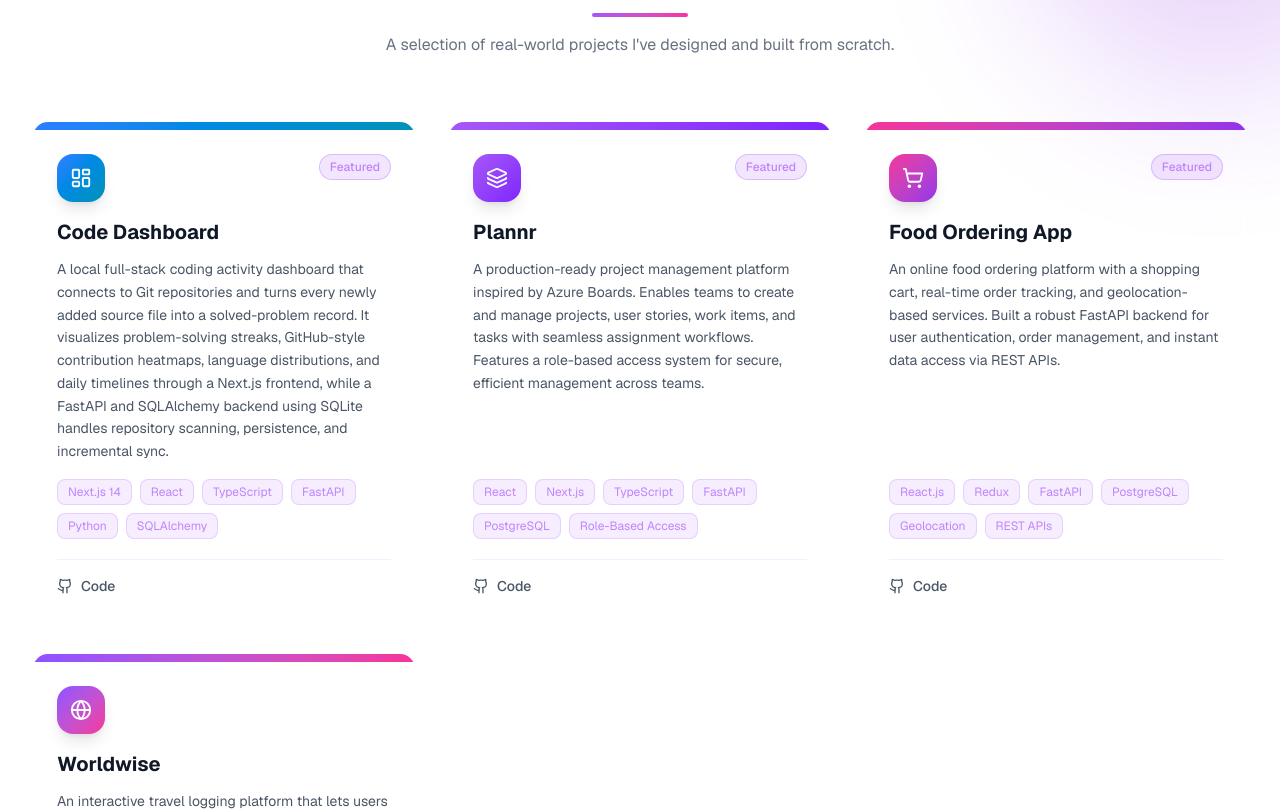
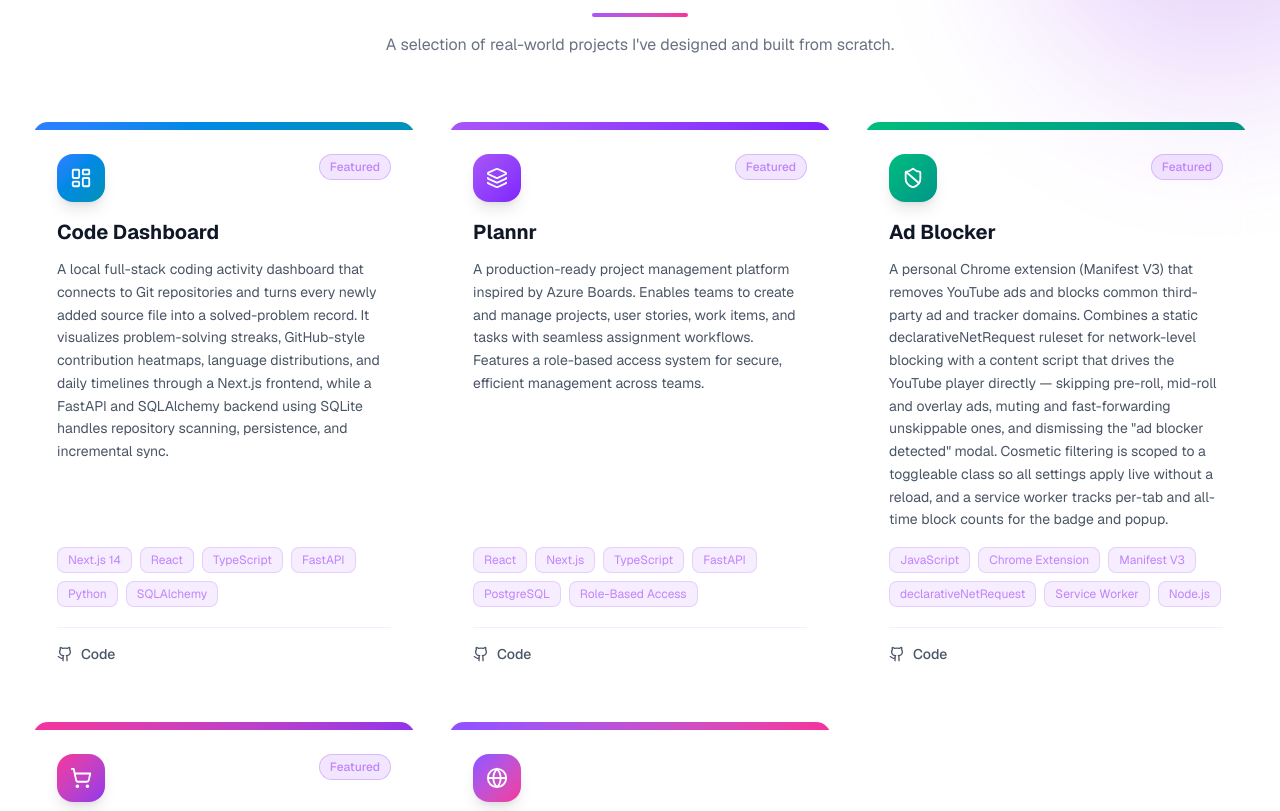
Before and after one commit to rajesh-rk-1202/rajesh-frontend, a Next.js app: page / in a window 1280 px wide. Shown: the part 2855-3666 px from the top of the page. Built offline with nearby package versions, Linux system fonts and the light colour scheme; no server answers; the database is empty.

Commit message:
added a new project

```diff
--- a/src/components/sections/Projects.tsx
+++ b/src/components/sections/Projects.tsx
@@ -9,6 +9,7 @@ import {
   ShoppingCart,
   Globe,
   LayoutDashboard,
+  ShieldBan,
 } from 'lucide-react';
 
 const projects = [
@@ -52,6 +53,25 @@ const projects = [
   },
   {
     id: 3,
+    title: 'Ad Blocker',
+    description:
+      'A personal Chrome extension (Manifest V3) that removes YouTube ads and blocks common third-party ad and tracker domains. Combines a static declarativeNetRequest ruleset for network-level blocking with a content script that drives the YouTube player directly — skipping pre-roll, mid-roll and overlay ads, muting and fast-forwarding unskippable ones, and dismissing the "ad blocker detected" modal. Cosmetic filtering is scoped to a toggleable class so all settings apply live without a reload, and a service worker tracks per-tab and all-time block counts for the badge and popup.',
+    tags: [
+      'JavaScript',
+      'Chrome Extension',
+      'Manifest V3',
+      'declarativeNetRequest',
+      'Service Worker',
+      'Node.js',
+    ],
+    icon: ShieldBan,
+    color: 'from-emerald-500 to-teal-600',
+    github: 'https://github.com/rajesh-rk-1202/Ad-Blocker',
+    live: null,
+    featured: true,
+  },
+  {
+    id: 4,
     title: 'Food Ordering App',
     description:
       'An online food ordering platform with a shopping cart, real-time order tracking, and geolocation-based services. Built a robust FastAPI backend for user authentication, order management, and instant data access via REST APIs.',
@@ -70,7 +90,7 @@ const projects = [
     featured: true,
   },
   {
-    id: 4,
+    id: 5,
     title: 'Worldwise',
     description:
       'An interactive travel logging platform that lets users document and organise trip histories across multiple locations. Integrated GPS functionality for precise location tracking, detailed travel maps, and journey analytics.',
```
